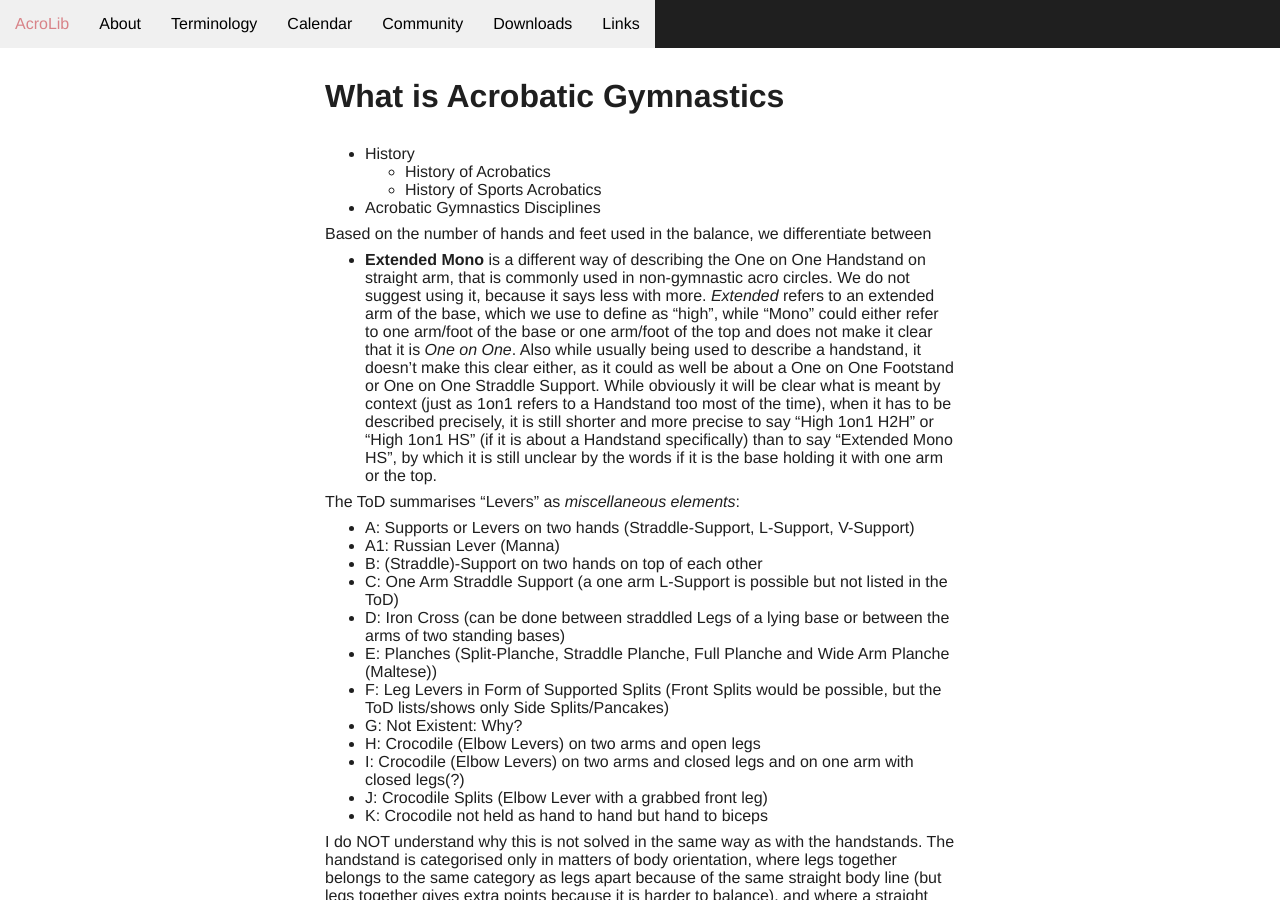
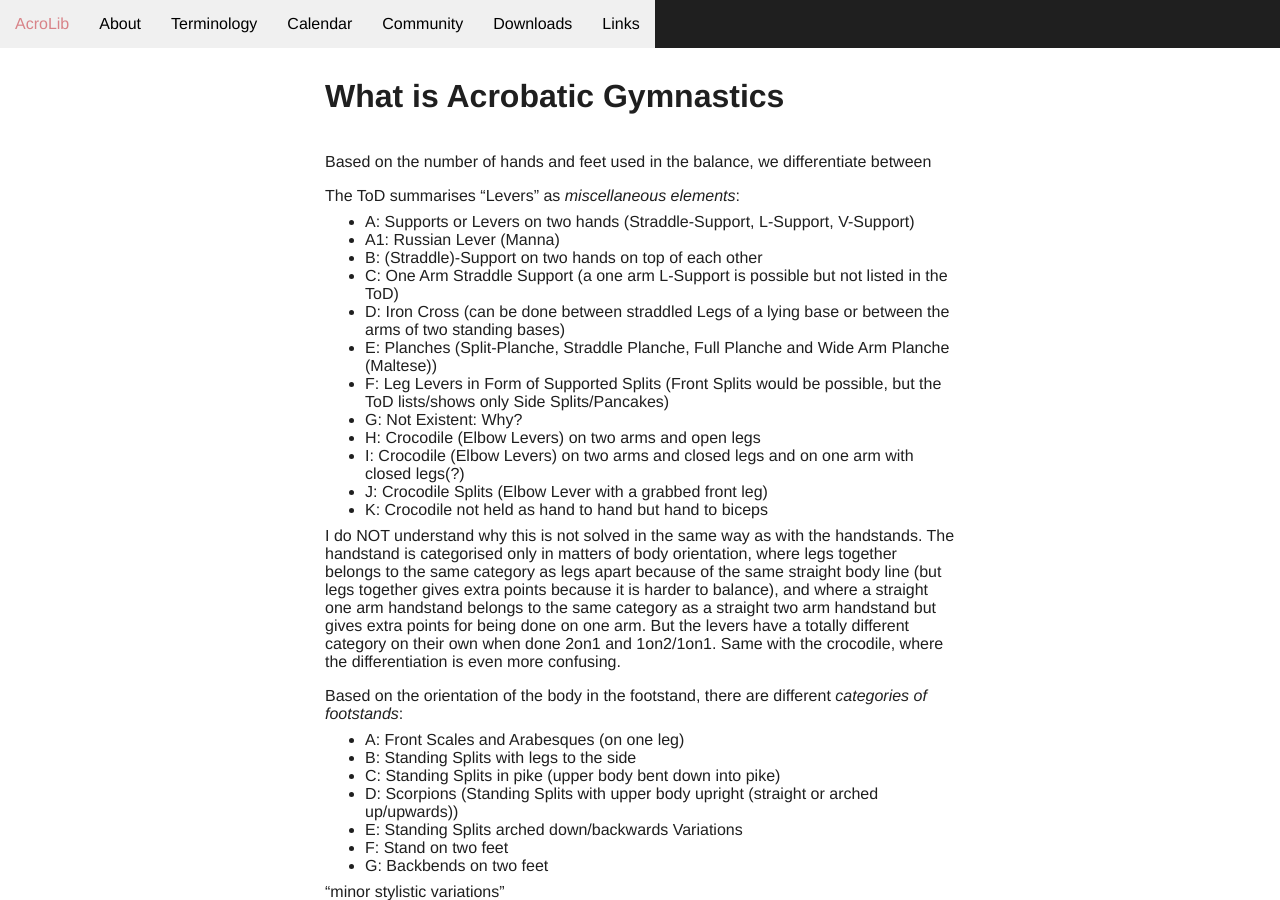
Before and after one commit to floshin/acrolib, a Jekyll site: the page built from WhatIsAcrobaticGymnastics.md, in a window 1280 px wide and 900 px high. Built offline with Jekyll 4.4.1, drawn with Linux system fonts in a browser that asks for light colours; our own code applies the rules of GitHub Pages for plain Markdown files.

Commit message:
Update WhatIsAcrobaticGymnastics.md

```diff
--- a/WhatIsAcrobaticGymnastics.md
+++ b/WhatIsAcrobaticGymnastics.md
@@ -1,19 +1,7 @@
 # What is Acrobatic Gymnastics
-
-* History
-    * History of Acrobatics
-    * History of Sports Acrobatics
-
-* Acrobatic Gymnastics Disciplines
-
-
 
 
 Based on the number of hands and feet used in the balance, we differentiate between
-
-
-
-* **Extended Mono** is a different way of describing the One on One Handstand on straight arm, that is commonly used in non-gymnastic acro circles. We do not suggest using it, because it says less with more. *Extended* refers to an extended arm of the base, which we use to define as "high", while "Mono" could either refer to one arm/foot of the base or one arm/foot of the top and does not make it clear that it is *One on One*. Also while usually being used to describe a handstand, it doesn't make this clear either, as it could as well be about a One on One Footstand or One on One Straddle Support. While obviously it will be clear what is meant by context (just as 1on1 refers to a Handstand too most of the time), when it has to be described precisely, it is still shorter and more precise to say "High 1on1 H2H" or "High 1on1 HS" (if it is about a Handstand specifically) than to say "Extended Mono HS", by which it is still unclear by the words if it is the base holding it with one arm or the top.
 
 
 
```
